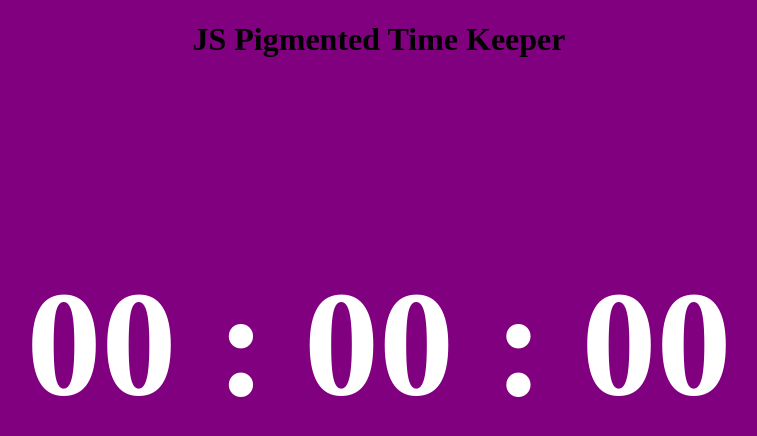
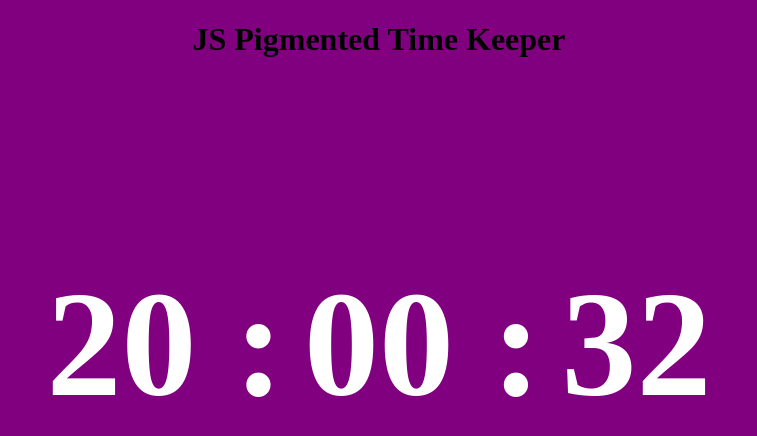
Before and after one commit to dylan-gregory/2.4-color-clock, a plain HTML site: page index.html in a window 1280 px wide. Shown: the whole page, without its empty margins (261-1018 px from the left). Drawn offline with Linux system fonts and the light colour scheme.

Commit message:
The clock is ticking...

```diff
--- a/index.html
+++ b/index.html
@@ -11,9 +11,9 @@
   <h1>JS Pigmented Time Keeper</h1>
 
   <h1 class="current-time">
-     <span class="hours">00</span>
-     <span class="minutes">00</span>
-     <span class="seconds">00</span>
+     <span id="hours"></span>
+     <span id="minutes"></span>
+     <span id="seconds"></span>
    </h1>
 
 
--- a/main.js
+++ b/main.js
@@ -1,39 +1,24 @@
 (function(){
     "use strict";
 
-  var hours = document.querySelector('.current-time .hours');
-  var minutes = document.querySelector('.current-time .minutes');
-  var seconds = document.querySelector('.current-time .seconds');
-  var nowTime = new Date();
-
-  var nowHour = now.getHours();
-  var nowMinute = now.getMinutes();
-  var nowSecond = now.getSeconds();
-
-  // var everySecond = setInterval(function() {
-  //       document.querySelector('.seconds').textContent = Date.now();
-  //     }, 36000);
 
 
-
-// function tickingTime(nowTime){
-//   hours.textContent = interval[0];
-//   minutes.textContent = interval[1];
-//   seconds.textContent = interval[2];
-//
-//   printToScreen(tickingTime);
-//   return tickingTime;
-// }
-//
-//
-//
-
-function checkTime(){
-        window.setInterval((nowSecond), 1000);
+  function checkTime(){
+    var nowTime = new Date();
+    var nowHour = nowTime.getHours();
+    var nowMinute = nowTime.getMinutes();
+    var nowSecond = nowTime.getSeconds();
 
 
-    }
+  document.getElementById('hours').innerHTML = ("0" + nowHour).slice(-2);
+  document.getElementById('minutes').innerHTML = ("0" + nowMinute).slice(-2);
+  document.getElementById('seconds').innerHTML = ("0" + nowSecond).slice(-2);
+
+
+  window.setInterval(checkTime, 1000);
+}
+
 checkTime();
-//
+
 
 }());
--- a/styles.css
+++ b/styles.css
@@ -19,3 +19,14 @@ h1{
     padding-left: 40px;
 
 }
+
+#minutes::before{
+  content: ":";
+  margin-right: 20px;
+
+}
+
+#seconds::before{
+  content: ":";
+  margin-right: 20px;
+}
```
